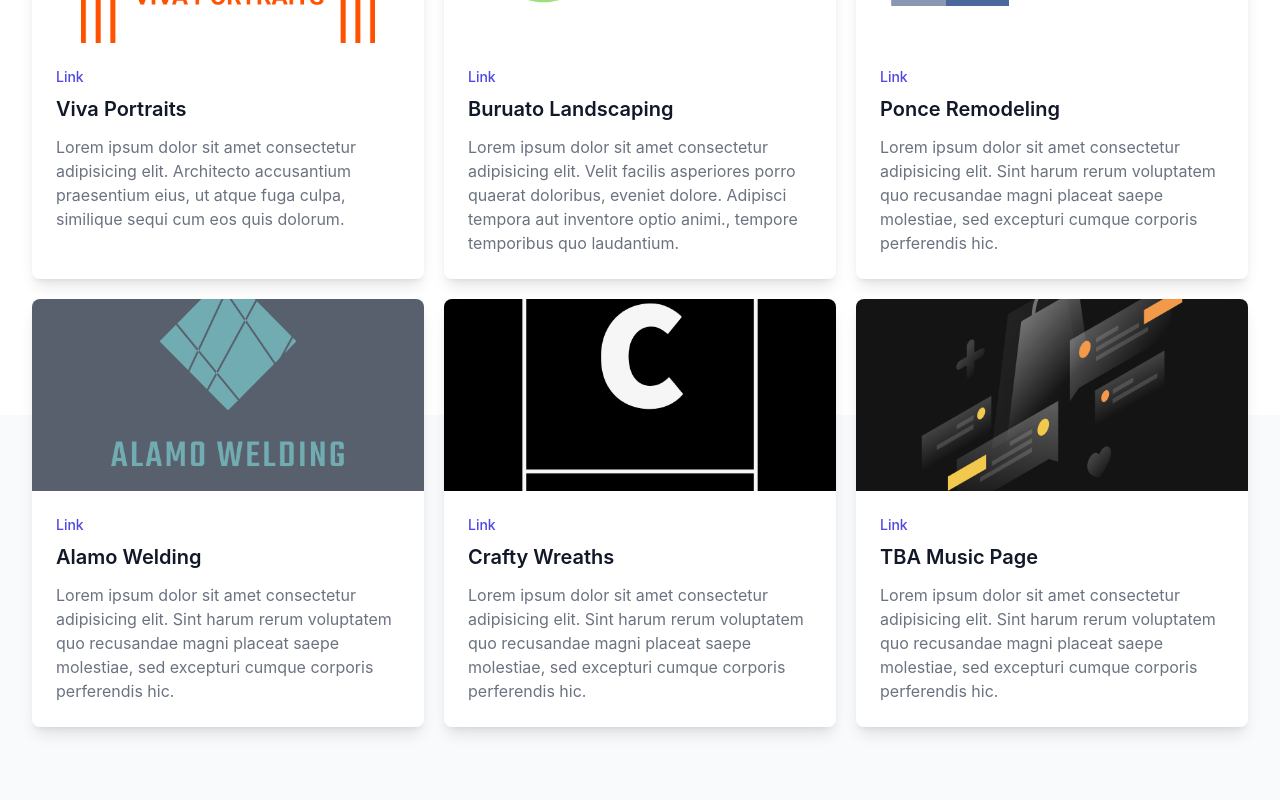
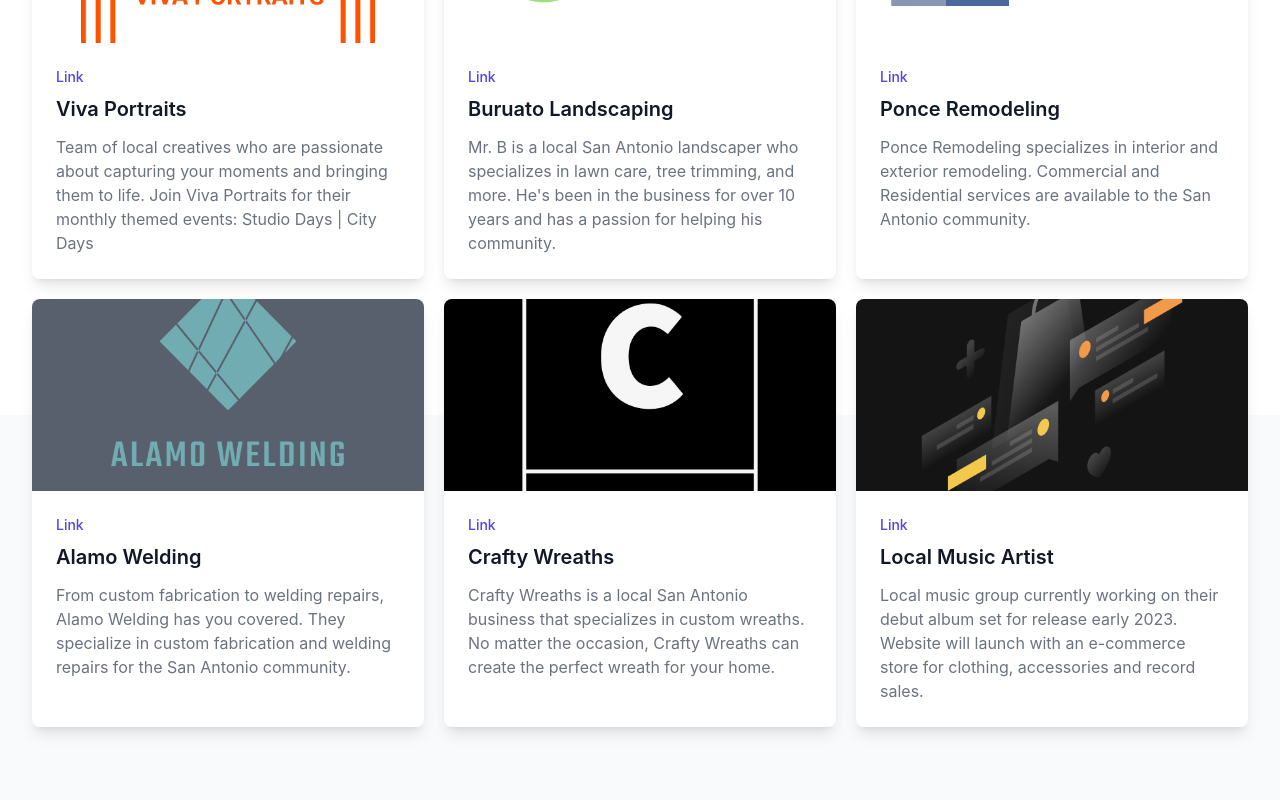
Before and after one commit to jessebubble/viva-remix, a React (Create React App) app: page /design in a window 1280 px wide. Shown: the part 1740-2540 px from the top of the page. Built offline with nearby package versions, Linux system fonts and the light colour scheme; no server answers.

Commit message:
community card lorem ipsum text removed. readme updated

```diff
--- a/src/components/card.js
+++ b/src/components/card.js
@@ -1,7 +1,7 @@
 export default function Card() {
     return (
 
-        <main className="relative bg-gray-50 px-4 pt-16 pb-20 sm:px-6 lg:px-8 lg:pt-24 lg:pb-28">
+        <main className="relative bg-slate-50 px-4 pt-16 pb-20 sm:px-6 lg:px-8 lg:pt-24 lg:pb-28">
         <div className="absolute inset-0">
           <div className="h-1/3 bg-white sm:h-2/3"></div>
         </div>
@@ -29,7 +29,7 @@
                   <a href="/" className="mt-2 block">
                     <p className="text-xl font-semibold text-gray-900">Viva Portraits</p>
                     <p className="mt-3 text-base text-gray-500">
-                      Lorem ipsum dolor sit amet consectetur adipisicing elit. Architecto accusantium praesentium eius, ut atque fuga culpa, similique sequi cum eos quis dolorum.
+                      Team of local creatives who are passionate about capturing your moments and bringing them to life. Join Viva Portraits for their monthly themed events: Studio Days | City Days
                     </p>
                   </a>
                 </div>
@@ -47,11 +47,13 @@
               <div className="flex flex-1 flex-col justify-between bg-white p-6">
                 <div className="flex-1">
                   <p className="text-sm font-medium text-indigo-600">
-                    <a href="/blog" className="hover:underline">Link</a>
+                    <a href="/future" className="hover:underline">Link</a>
                   </p>
-                  <a href="/" className="mt-2 block">
+                  <a href="/future" className="mt-2 block">
                     <p className="text-xl font-semibold text-gray-900">Buruato Landscaping</p>
-                    <p className="mt-3 text-base text-gray-500">Lorem ipsum dolor sit amet consectetur adipisicing elit. Velit facilis asperiores porro quaerat doloribus, eveniet dolore. Adipisci tempora aut inventore optio animi., tempore temporibus quo laudantium.</p>
+                    <p className="mt-3 text-base text-gray-500">
+                      Mr. B is a local San Antonio landscaper who specializes in lawn care, tree trimming, and more. He's been in the business for over 10 years and has a passion for helping his community.
+                    </p>
                   </a>
                 </div>
               </div>
@@ -68,11 +70,13 @@
               <div className="flex flex-1 flex-col justify-between bg-white p-6">
                 <div className="flex-1">
                   <p className="text-sm font-medium text-indigo-600">
-                    <a href="/blog" className="hover:underline">Link</a>
+                    <a href="/future" className="hover:underline">Link</a>
                   </p>
-                  <a href="/" className="mt-2 block">
+                  <a href="/future" className="mt-2 block">
                     <p className="text-xl font-semibold text-gray-900">Ponce Remodeling</p>
-                    <p className="mt-3 text-base text-gray-500">Lorem ipsum dolor sit amet consectetur adipisicing elit. Sint harum rerum voluptatem quo recusandae magni placeat saepe molestiae, sed excepturi cumque corporis perferendis hic.</p>
+                    <p className="mt-3 text-base text-gray-500">
+                      Ponce Remodeling specializes in interior and exterior remodeling. Commercial and Residential services are available to the San Antonio community.
+                    </p>
                   </a>
                 </div>
               </div>
@@ -89,16 +93,17 @@
               <div className="flex flex-1 flex-col justify-between bg-white p-6">
                 <div className="flex-1">
                   <p className="text-sm font-medium text-indigo-600">
-                    <a href="/blog" className="hover:underline">Link</a>
+                    <a href="/future" className="hover:underline">Link</a>
                   </p>
-                  <a href="/" className="mt-2 block">
+                  <a href="/future" className="mt-2 block">
                     <p className="text-xl font-semibold text-gray-900">Alamo Welding</p>
-                    <p className="mt-3 text-base text-gray-500">Lorem ipsum dolor sit amet consectetur adipisicing elit. Sint harum rerum voluptatem quo recusandae magni placeat saepe molestiae, sed excepturi cumque corporis perferendis hic.</p>
+                    <p className="mt-3 text-base text-gray-500">
+                      From custom fabrication to welding repairs, Alamo Welding has you covered. They specialize in custom fabrication and welding repairs for the San Antonio community.
+                    </p>
                   </a>
                 </div>
               </div>
             </div>
-
             <div className="flex flex-col overflow-hidden rounded-lg shadow-lg">
               <div className="flex-shrink-0">
                 <img
@@ -110,16 +115,17 @@
               <div className="flex flex-1 flex-col justify-between bg-white p-6">
                 <div className="flex-1">
                   <p className="text-sm font-medium text-indigo-600">
-                    <a href="/blog" className="hover:underline">Link</a>
+                    <a href="/future" className="hover:underline">Link</a>
                   </p>
                   <a href="/" className="mt-2 block">
                     <p className="text-xl font-semibold text-gray-900">Crafty Wreaths</p>
-                    <p className="mt-3 text-base text-gray-500">Lorem ipsum dolor sit amet consectetur adipisicing elit. Sint harum rerum voluptatem quo recusandae magni placeat saepe molestiae, sed excepturi cumque corporis perferendis hic.</p>
+                    <p className="mt-3 text-base text-gray-500">
+                      Crafty Wreaths is a local San Antonio business that specializes in custom wreaths. No matter the occasion, Crafty Wreaths can create the perfect wreath for your home.
+                    </p>
                   </a>
                 </div>
               </div>
             </div>
-
             <div className="flex flex-col overflow-hidden rounded-lg shadow-lg">
               <div className="flex-shrink-0">
                 <img
@@ -131,11 +137,13 @@
               <div className="flex flex-1 flex-col justify-between bg-white p-6">
                 <div className="flex-1">
                   <p className="text-sm font-medium text-indigo-600">
-                    <a href="/blog" className="hover:underline">Link</a>
+                    <a href="/future" className="hover:underline">Link</a>
                   </p>
                   <a href="/" className="mt-2 block">
-                    <p className="text-xl font-semibold text-gray-900">TBA Music Page</p>
-                    <p className="mt-3 text-base text-gray-500">Lorem ipsum dolor sit amet consectetur adipisicing elit. Sint harum rerum voluptatem quo recusandae magni placeat saepe molestiae, sed excepturi cumque corporis perferendis hic.</p>
+                    <p className="text-xl font-semibold text-gray-900">Local Music Artist</p>
+                    <p className="mt-3 text-base text-gray-500">
+                      Local music group currently working on their debut album set for release early 2023. Website will launch with an e-commerce store for clothing, accessories and record sales.
+                    </p>
                   </a>
                 </div>
               </div>
--- /dev/null
+++ b/src/components/future.js
@@ -0,0 +1,28 @@
+import { Player } from '@lottiefiles/react-lottie-player';
+import Nav from './nav';
+import Footer from './footer';
+
+
+export default function Future() {
+    return (
+        <>
+        <Nav />
+
+        <main className="bg-slate-100 pt-12 pb-16 lg:pt-16 lg:pb-20 p-6 md:p-10 lg:p-12">
+            <div className="flex justify-center">
+            <div className=''>
+                    <Player
+                    src='https://assets4.lottiefiles.com/packages/lf20_ljb5ijxw.json'
+                    className=''
+                    background='transparent'
+                    loop={true}
+                    autoplay={true} >
+                    </Player>
+                </div>
+            </div>
+        </main>
+
+        <Footer />
+        </>
+    )
+}
--- a/src/index.js
+++ b/src/index.js
@@ -7,6 +7,7 @@
 import Pricing from './components/pricing';
 import Contact from './components/contact';
 import Design from './components/design';
+import Future from './components/future';
 
 const root = ReactDOM.createRoot(document.getElementById('root'));
 root.render(
@@ -17,6 +18,7 @@
       <Route path="/pricing" element={<Pricing />} />
       <Route path="/contact" element={<Contact />} />
       <Route path="/design" element={<Design />} />
+      <Route path="/future" element={<Future />} />
     </Routes>
   </BrowserRouter>
 );
```
Also changed, not shown: public/screenshot.png (added), 1 other file (tests, documents, lock files or other folders).
